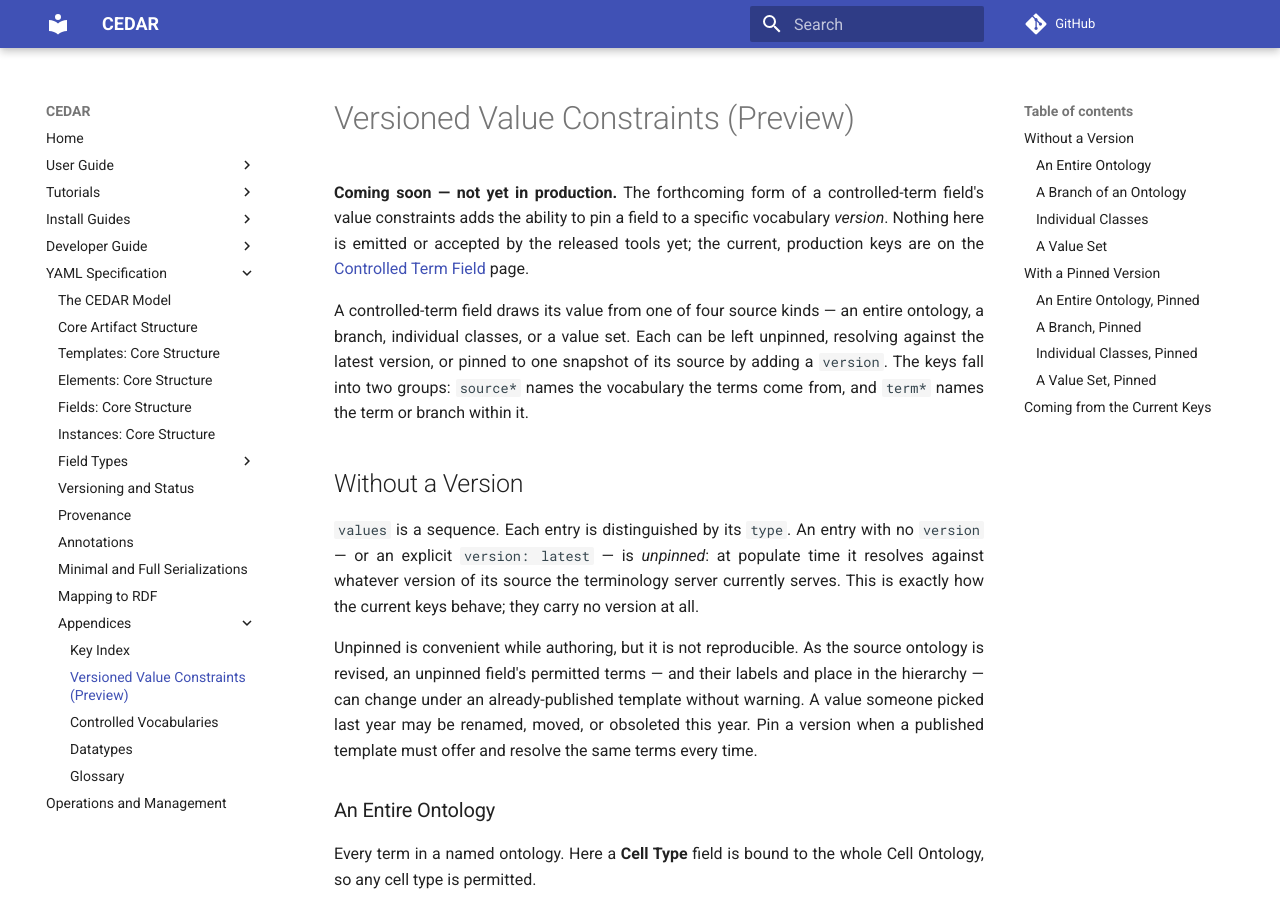
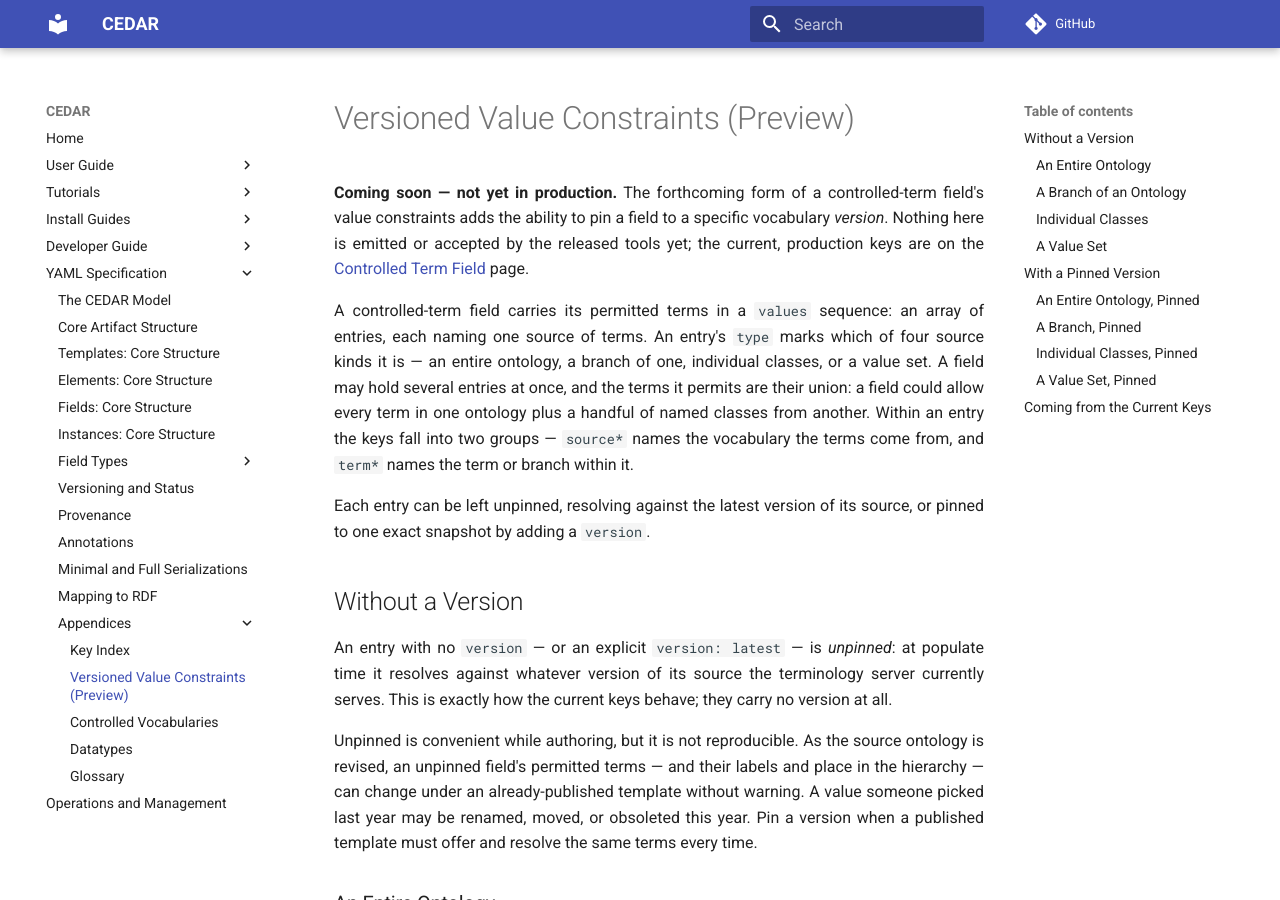
Before and after one commit to metadatacenter/cedar-mkdocs, an MkDocs documentation site: the page built from docs/yaml-spec/appendices/versioned-value-constraints.md, in a window 1280 px wide and 900 px high. Built offline with MkDocs 1.6.1 and Material for MkDocs 9.7.7, drawn with Linux system fonts in a browser that asks for light colours; comment, search, counter and statistics services are not loaded.

Commit message:
YAML preview: move the values-structure description into the intro and elaborate
The "values is a sequence" note is general, not specific to unpinned entries. Move it to
the intro and explain it properly: values is an array of entries, each naming one source;
type marks the kind; a field may hold several entries whose terms union. Without a Version
now opens directly on what unpinned means.

Co-Authored-By: Claude Opus 4.8 <noreply@anthropic.com>

```diff
--- a/docs/yaml-spec/appendices/versioned-value-constraints.md
+++ b/docs/yaml-spec/appendices/versioned-value-constraints.md
@@ -5,17 +5,21 @@ constraints adds the ability to pin a field to a specific vocabulary *version*.
 or accepted by the released tools yet; the current, production keys are on the
 [Controlled Term Field](../field-types/controlled-term-field.md) page.
 
-A controlled-term field draws its value from one of four source kinds — an entire ontology, a branch,
-individual classes, or a value set. Each can be left unpinned, resolving against the latest version, or
-pinned to one snapshot of its source by adding a `version`. The keys fall into two groups: `source*`
-names the vocabulary the terms come from, and `term*` names the term or branch within it.
+A controlled-term field carries its permitted terms in a `values` sequence: an array of entries, each
+naming one source of terms. An entry's `type` marks which of four source kinds it is — an entire
+ontology, a branch of one, individual classes, or a value set. A field may hold several entries at once,
+and the terms it permits are their union: a field could allow every term in one ontology plus a handful
+of named classes from another. Within an entry the keys fall into two groups — `source*` names the
+vocabulary the terms come from, and `term*` names the term or branch within it.
+
+Each entry can be left unpinned, resolving against the latest version of its source, or pinned to one
+exact snapshot by adding a `version`.
 
 ## Without a Version
 
-`values` is a sequence. Each entry is distinguished by its `type`. An entry with no `version` — or an
-explicit `version: latest` — is *unpinned*: at populate time it resolves against whatever version of its
-source the terminology server currently serves. This is exactly how the current keys behave; they carry
-no version at all.
+An entry with no `version` — or an explicit `version: latest` — is *unpinned*: at populate time it
+resolves against whatever version of its source the terminology server currently serves. This is exactly
+how the current keys behave; they carry no version at all.
 
 Unpinned is convenient while authoring, but it is not reproducible. As the source ontology is revised, an
 unpinned field's permitted terms — and their labels and place in the hierarchy — can change under an
```
